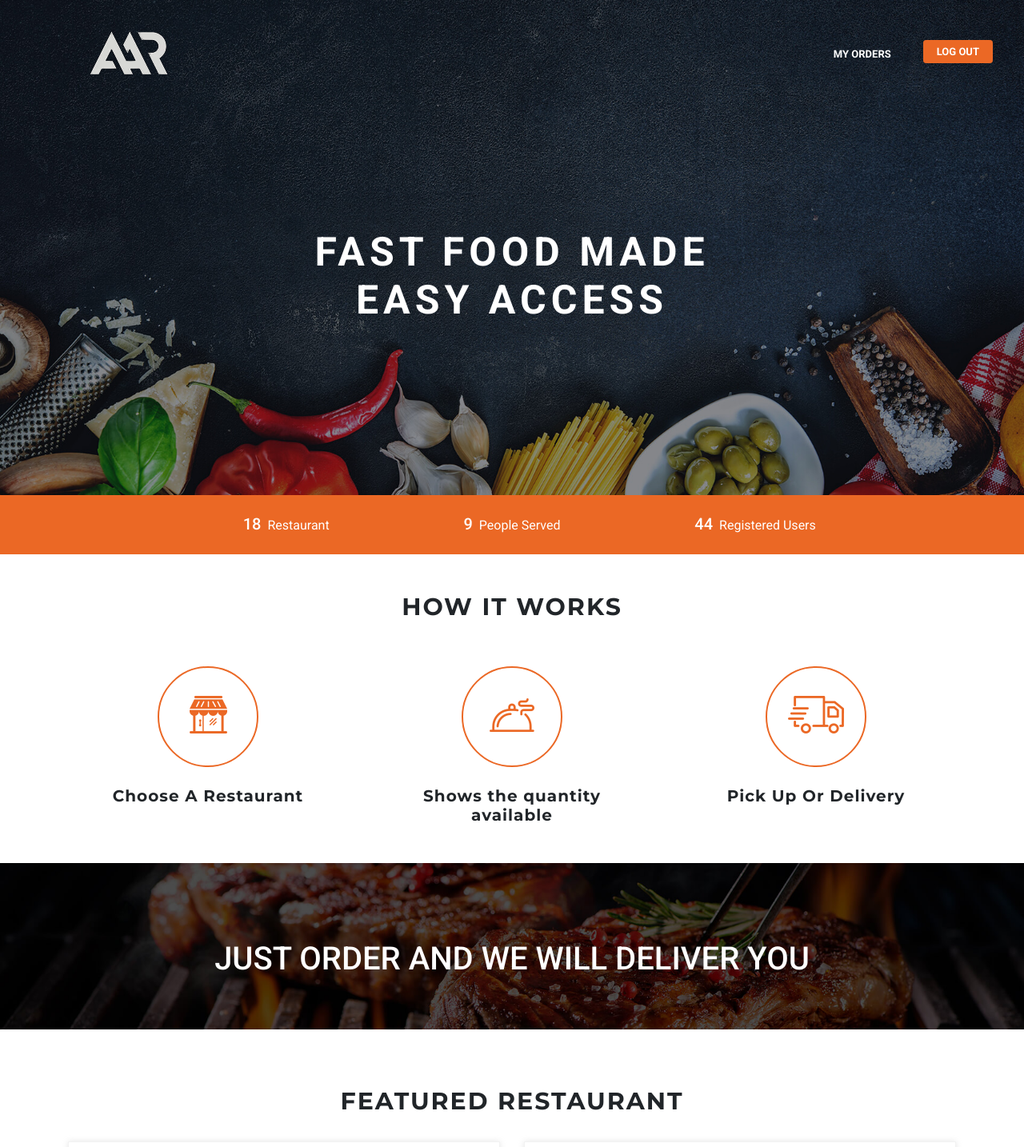
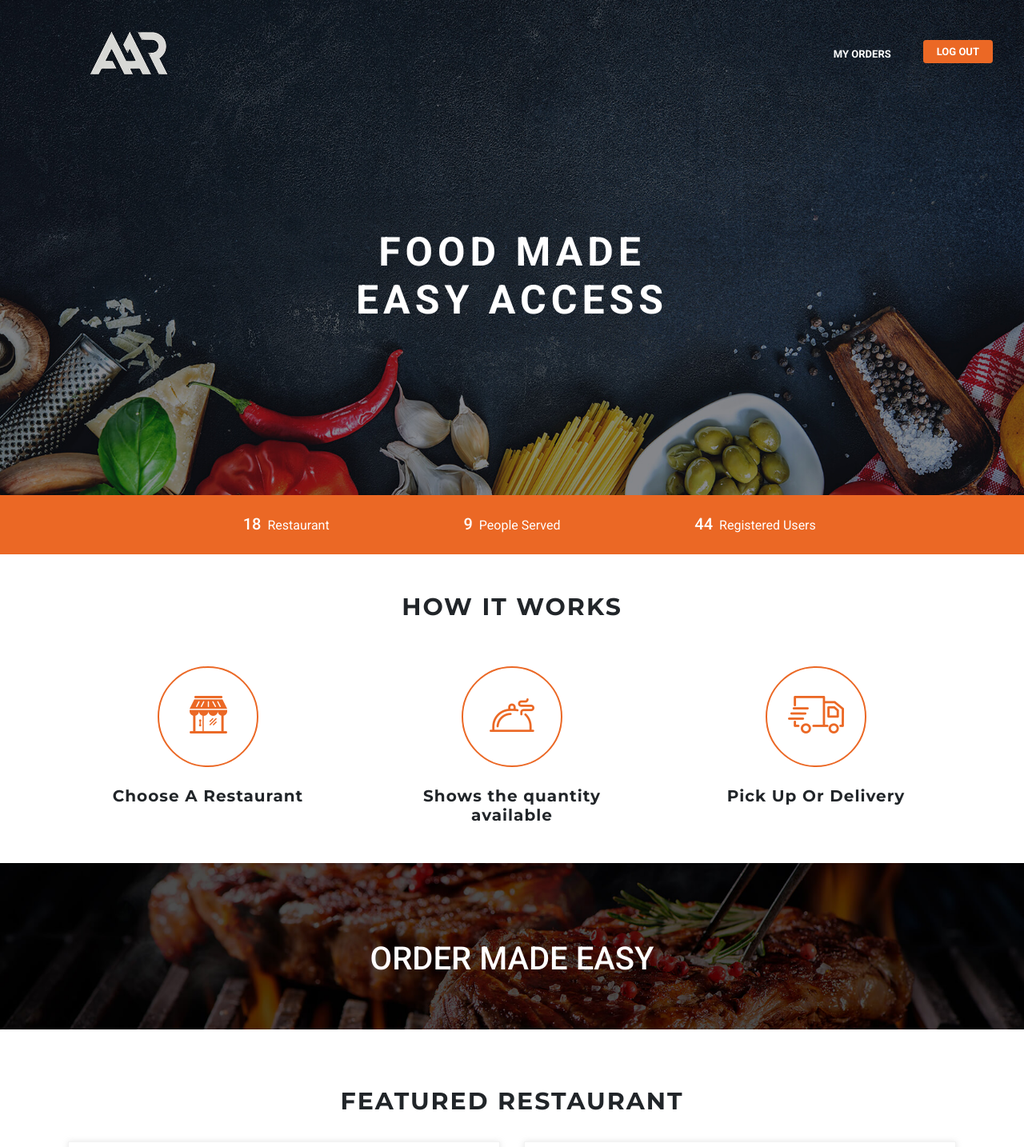
Before and after one commit to AAR-PVT-LTD/AAR-PVT-LTD-web, a React (Create React App) app: page / in a window 1280 px wide. Shown: the top 1434 px of the page at 80% size. Built offline with nearby package versions, Linux system fonts and the light colour scheme.

Commit message:
Changes 12

```diff
--- a/src/screens/Home.js
+++ b/src/screens/Home.js
@@ -37,7 +37,7 @@ class Home extends Component {
             {/* <Navbar history={this.props.history} /> */}
             <Navbar2 history={this.props.history} />
             <div className="container home-cont1-text">
-              <h1 className="h1 text-uppercase text-white text-center mb-4"><strong>Fast Food Made <br /> Easy access</strong></h1>
+              <h1 className="h1 text-uppercase text-white text-center mb-4"><strong>Food Made <br /> Easy access</strong></h1>
               <div className="container">
                 <div className="row justify-content-center">
                   <div className="col-lg-6 col-md-6 col-sm-12 mb-3">
@@ -107,7 +107,7 @@ class Home extends Component {
 
         {/* Home Order now section */}
         <div className="container-fluid text-center py-5 home-cont3">
-          <p className="h1 text-uppercase text-white mt-5 mb-3">Just Order And We Will Deliver You</p>
+          <p className="h1 text-uppercase text-white mt-5 mb-3">Order made easy</p>
           {/* <button type="button" className="btn btn-warning text-uppercase mb-5" onClick={() => this.handleOrderNowBtn()}><b>Order Now</b></button> */}
         </div>
 
```
